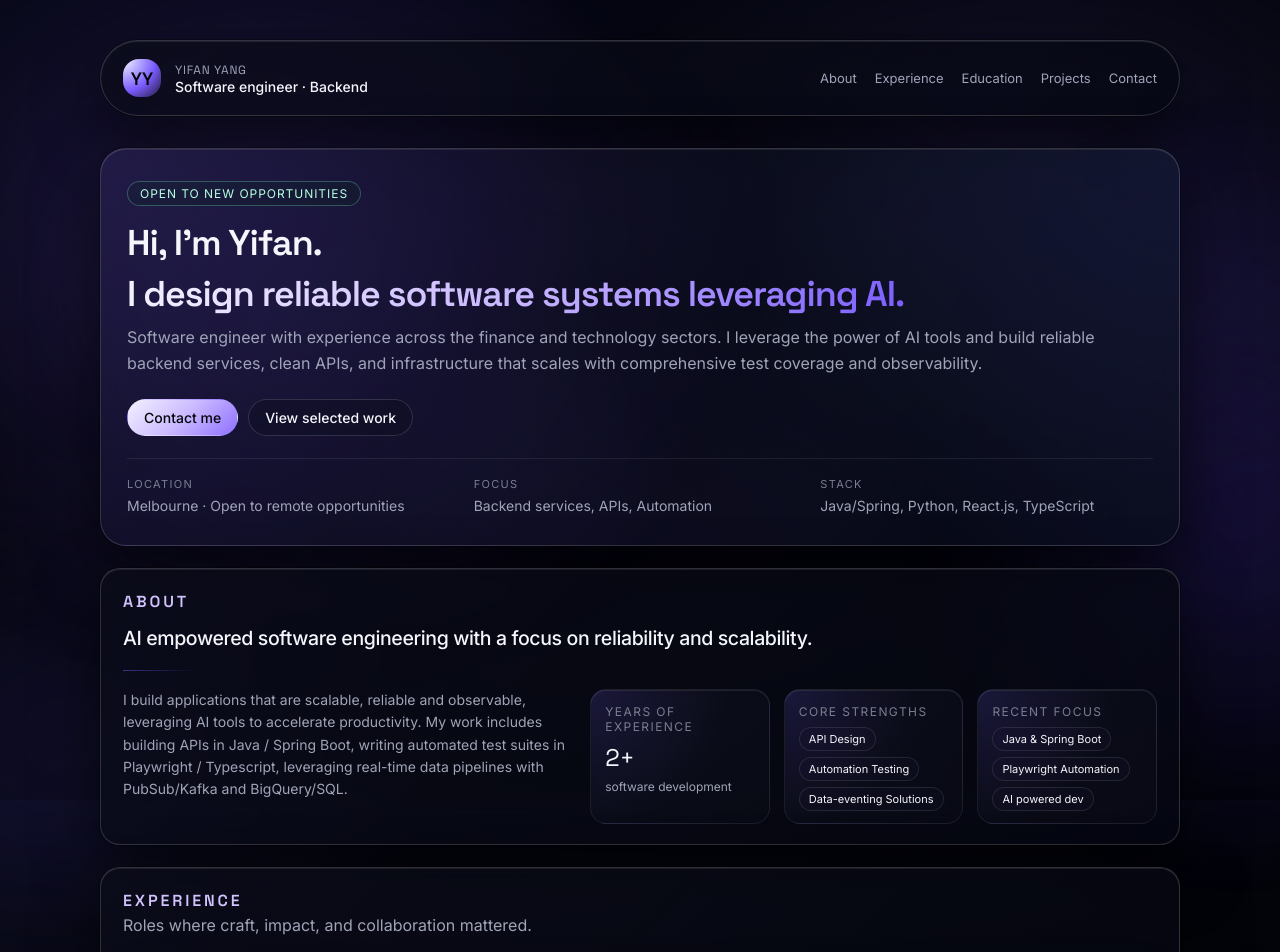
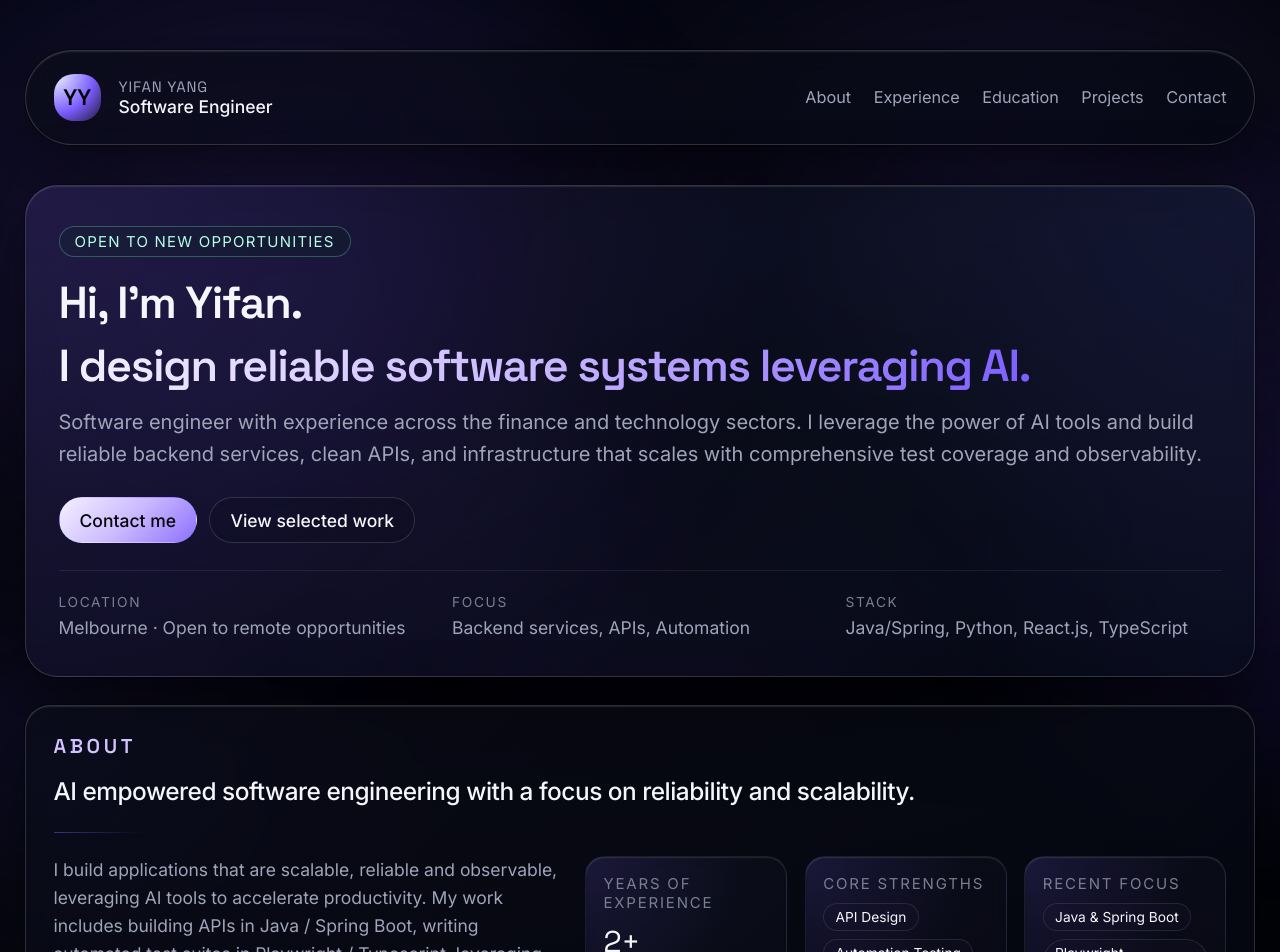
Before and after one commit to legityif/naf-portfolio, a React (Vite) app: page / in a window 1280 px wide. Shown: the top 952 px of the page. Built offline with nearby package versions, Linux system fonts and the light colour scheme.

Commit message:
fixed scrolling render

```diff
--- a/src/App.jsx
+++ b/src/App.jsx
@@ -1,3 +1,4 @@
+import { useEffect } from "react";
 import About from "./components/About";
 import Contact from "./components/Contact";
 import Education from "./components/Education";
@@ -9,6 +10,86 @@ import { education, experience, metaItems, navItems, projects, skills } from "./
 
 function App() {
   const year = new Date().getFullYear();
+
+  useEffect(() => {
+    const selector = [".timeline-item", ".card", ".education-card", ".tile", ".contact-form"].join(
+      ", "
+    );
+    const targets = Array.from(document.querySelectorAll(selector));
+    if (!targets.length) return;
+
+    targets.forEach((el, index) => {
+      el.classList.add("reveal-on-scroll");
+      el.style.setProperty("--reveal-delay", `${Math.min(index * 45, 260)}ms`);
+    });
+
+    const prefersReducedMotion = window.matchMedia("(prefers-reduced-motion: reduce)").matches;
+    if (prefersReducedMotion || !("IntersectionObserver" in window)) {
+      targets.forEach((el) => el.classList.add("is-visible"));
+      return;
+    }
+
+    // Ensure hidden style is painted before any element can be marked visible.
+    targets.forEach((el) => el.getBoundingClientRect());
+
+    let observer;
+    let startTimer;
+    let hasUserScrolled = false;
+    const pending = new Set();
+
+    const revealIfInViewport = () => {
+      const viewportHeight = window.innerHeight || document.documentElement.clientHeight;
+      pending.forEach((el) => {
+        const rect = el.getBoundingClientRect();
+        const inViewport = rect.top < viewportHeight * 0.9 && rect.bottom > viewportHeight * 0.12;
+        if (!inViewport) return;
+        el.classList.add("is-visible");
+        pending.delete(el);
+        if (observer) observer.unobserve(el);
+      });
+      if (!pending.size) {
+        window.removeEventListener("scroll", onFirstScroll);
+      }
+    };
+
+    const onFirstScroll = () => {
+      if (hasUserScrolled) return;
+      hasUserScrolled = true;
+      revealIfInViewport();
+    };
+
+    window.addEventListener("scroll", onFirstScroll, { passive: true });
+    const raf = window.requestAnimationFrame(() => {
+      startTimer = window.setTimeout(() => {
+        observer = new IntersectionObserver(
+          (entries, obs) => {
+            entries.forEach((entry) => {
+              if (!entry.isIntersecting) return;
+              if (entry.target.matches(".tile, .education-card") && !hasUserScrolled) {
+                pending.add(entry.target);
+                return;
+              }
+              entry.target.classList.add("is-visible");
+              obs.unobserve(entry.target);
+            });
+          },
+          {
+            threshold: 0.22,
+            rootMargin: "0px 0px -12% 0px",
+          }
+        );
+
+        targets.forEach((el) => observer.observe(el));
+      }, 120);
+    });
+
+    return () => {
+      window.cancelAnimationFrame(raf);
+      if (startTimer) window.clearTimeout(startTimer);
+      window.removeEventListener("scroll", onFirstScroll);
+      if (observer) observer.disconnect();
+    };
+  }, []);
 
   return (
     <div className="page">
--- a/src/components/Header.jsx
+++ b/src/components/Header.jsx
@@ -5,7 +5,7 @@ function Header({ navItems }) {
         <div className="brand-mark">YY</div>
         <div className="brand-text">
           <span className="brand-name">Yifan Yang</span>
-          <span className="brand-role">Software engineer · Backend</span>
+          <span className="brand-role">Software Engineer</span>
         </div>
       </div>
       <nav className="nav" aria-label="Main navigation">
--- a/src/styles/global.css
+++ b/src/styles/global.css
@@ -42,6 +42,7 @@
 
 html {
   min-height: 100%;
+  zoom: 1.25;
 }
 
 @keyframes bg-fluid-a {
@@ -80,17 +81,6 @@ html {
   100% {
     transform: translate3d(7%, -6%, 0) scale(1.03);
     opacity: 0.28;
-  }
-}
-
-@keyframes card-rise {
-  from {
-    opacity: 0;
-    transform: translate3d(0, 12px, 0) scale(0.995);
-  }
-  to {
-    opacity: 1;
-    transform: translate3d(0, 0, 0) scale(1);
   }
 }
 
@@ -196,9 +186,12 @@ body::after {
   .contact-form,
   .education-card,
   .tile {
-    animation: none !important;
     transition: none !important;
     transform: none !important;
+  }
+
+  .reveal-on-scroll {
+    opacity: 1 !important;
   }
 }
 
@@ -540,9 +533,21 @@ a {
   box-shadow: 0 12px 26px rgba(0, 0, 0, 0.32), var(--glass-inset), 0 0 0 1px rgba(0, 0, 0, 0.3);
   backdrop-filter: blur(8px) saturate(118%);
   -webkit-backdrop-filter: blur(8px) saturate(118%);
-  animation: card-rise 520ms cubic-bezier(0.22, 1, 0.36, 1) both;
-  transition: transform 220ms ease, box-shadow 220ms ease, border-color 220ms ease;
+  transition: transform 260ms cubic-bezier(0.22, 1, 0.36, 1), box-shadow 260ms ease, border-color 260ms ease;
   will-change: transform;
+  position: relative;
+  overflow: hidden;
+}
+
+/* Scroll-triggered entrance: opacity-only fade, no movement */
+.reveal-on-scroll {
+  opacity: 0;
+  transition: opacity 760ms cubic-bezier(0.22, 1, 0.36, 1);
+  transition-delay: var(--reveal-delay, 0ms);
+}
+
+.reveal-on-scroll.is-visible {
+  opacity: 1;
 }
 
 .timeline-item:hover,
@@ -550,8 +555,40 @@ a {
 .contact-form:hover,
 .education-card:hover,
 .tile:hover {
-  transform: translateY(-2px);
-  box-shadow: 0 16px 32px rgba(0, 0, 0, 0.36), var(--glass-inset), 0 0 0 1px rgba(130, 112, 255, 0.25);
+  transform: translateY(-5px) scale(1.01);
+  box-shadow: 0 20px 38px rgba(0, 0, 0, 0.44), var(--glass-inset), 0 0 0 1px rgba(130, 112, 255, 0.4);
+}
+
+.timeline-item::after,
+.card::after,
+.education-card::after,
+.tile::after {
+  content: "";
+  position: absolute;
+  top: -55%;
+  left: -40%;
+  width: 50%;
+  height: 200%;
+  background: linear-gradient(
+    120deg,
+    transparent 0%,
+    rgba(255, 255, 255, 0.06) 45%,
+    rgba(255, 255, 255, 0.16) 50%,
+    rgba(255, 255, 255, 0.06) 55%,
+    transparent 100%
+  );
+  transform: translate3d(-170%, 0, 0) rotate(18deg);
+  opacity: 0;
+  transition: transform 700ms ease, opacity 420ms ease;
+  pointer-events: none;
+}
+
+.timeline-item:hover::after,
+.card:hover::after,
+.education-card:hover::after,
+.tile:hover::after {
+  transform: translate3d(300%, 0, 0) rotate(18deg);
+  opacity: 1;
 }
 
 .timeline-meta,
@@ -642,8 +679,15 @@ a {
   box-shadow: 0 12px 26px rgba(0, 0, 0, 0.32), var(--glass-inset), 0 0 0 1px rgba(0, 0, 0, 0.3);
   backdrop-filter: blur(8px) saturate(118%);
   -webkit-backdrop-filter: blur(8px) saturate(118%);
-  animation: card-rise 560ms cubic-bezier(0.22, 1, 0.36, 1) both;
-  transition: transform 220ms ease, box-shadow 220ms ease, border-color 220ms ease;
+  transition: opacity 760ms cubic-bezier(0.22, 1, 0.36, 1), transform 260ms cubic-bezier(0.22, 1, 0.36, 1), box-shadow 260ms ease, border-color 260ms ease;
+  position: relative;
+  overflow: hidden;
+}
+
+.tile {
+  transition: opacity 760ms cubic-bezier(0.22, 1, 0.36, 1), transform 260ms cubic-bezier(0.22, 1, 0.36, 1), box-shadow 260ms ease, border-color 260ms ease;
+  position: relative;
+  overflow: hidden;
 }
 
 .education-card-head {
@@ -732,18 +776,6 @@ a {
   flex-direction: column;
   height: 100%;
   min-height: 0;
-}
-
-.timeline-item:nth-child(2),
-.projects .card:nth-child(2),
-.about-tiles .tile:nth-child(2) {
-  animation-delay: 70ms;
-}
-
-.timeline-item:nth-child(3),
-.projects .card:nth-child(3),
-.about-tiles .tile:nth-child(3) {
-  animation-delay: 130ms;
 }
 
 .card-tag {
```
